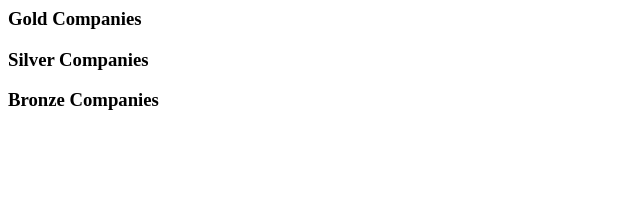
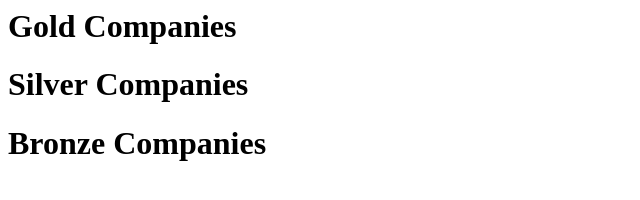
Before and after one commit to micleners/given-community-page-test, a plain HTML site: page index.html in a window 1280 px wide. Shown: the whole page, without its empty margins (0-640 px from the left). Drawn offline with Linux system fonts and the light colour scheme; no server answers.

Commit message:
Update index.html to have h1 and close them

```diff
--- a/index.html
+++ b/index.html
@@ -3,11 +3,11 @@
     <script src="./embed.js"></script>
   </head>
   <body>
-    <h3>Gold Companies</div>
+    <h1>Gold Companies</h1>
     <div id="gold cards-container"></div>
-    <h3>Silver Companies</div>
+    <h1>Silver Companies</h1>
     <div id="silver cards-container"></div>
-    <h3>Bronze Companies</div>
+    <h1>Bronze Companies</h1>
     <div id="bronze cards-container"></div>
   </body>
 </html>
```
